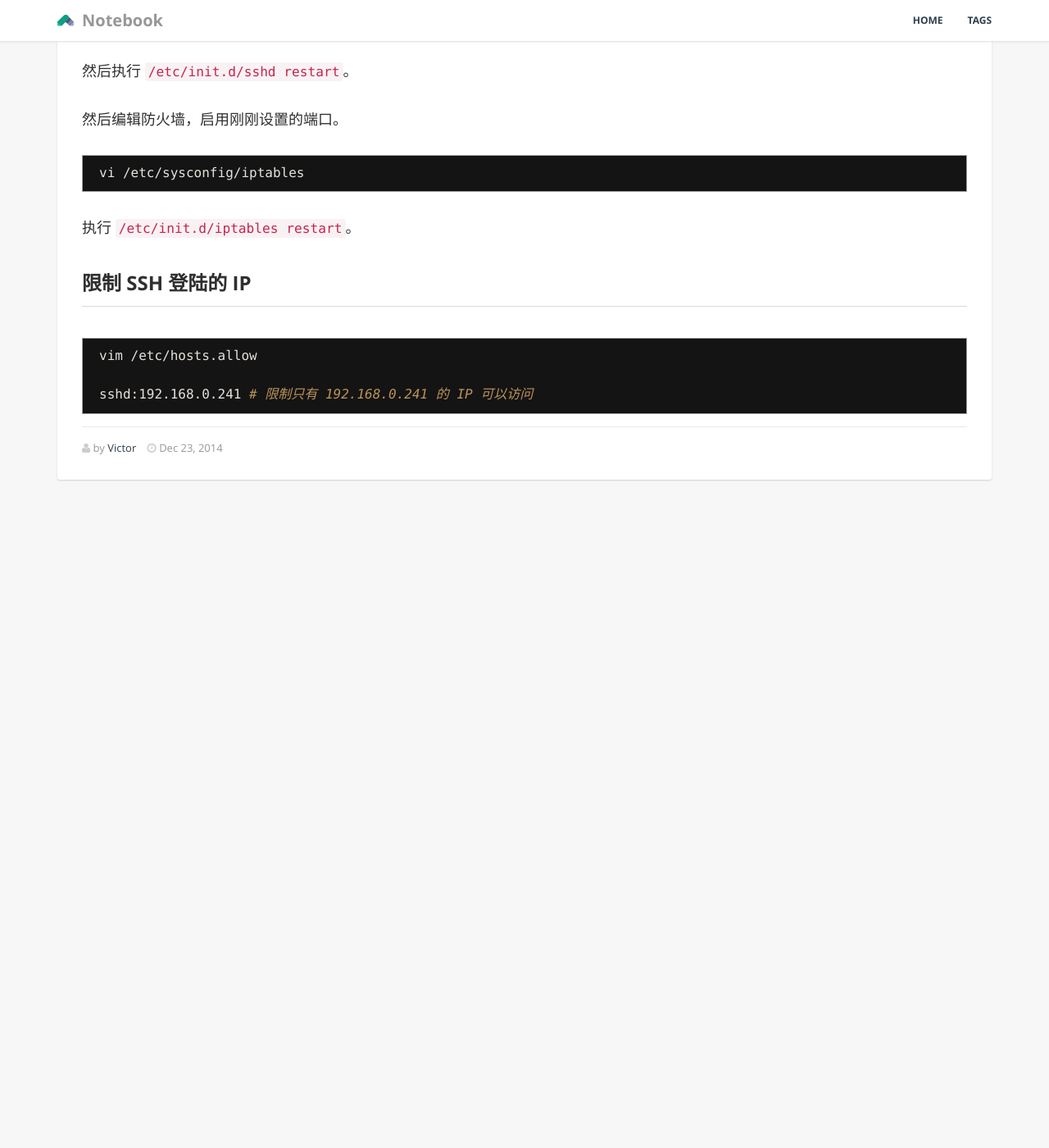
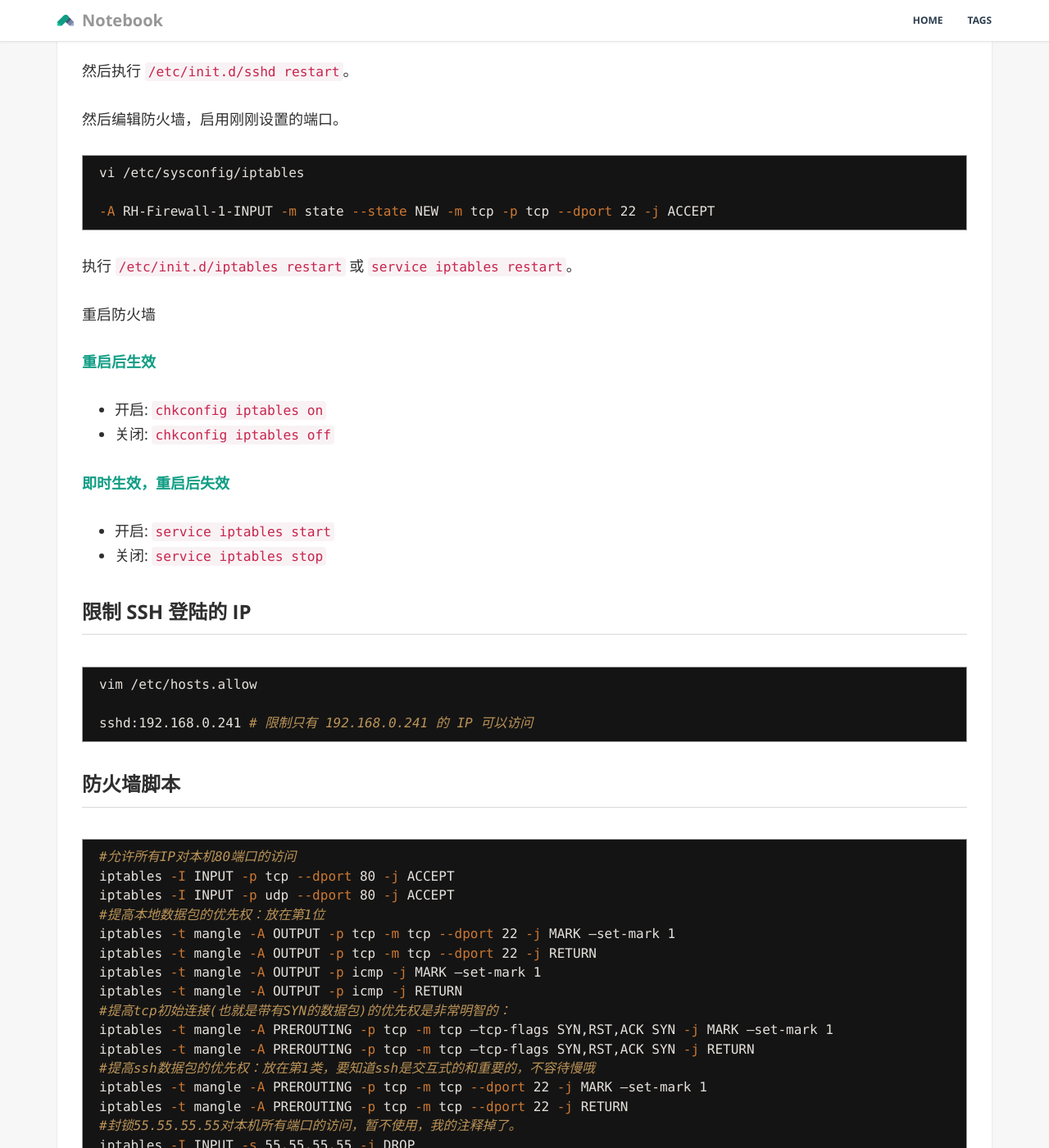
Before and after one commit to GiaoGiaoCat/GiaoGiaoCat.github.io, a Jekyll site: the page built from _posts/201412/2014-12-23-change-ssh-port.md, in a window 1280 px wide and 1400 px high, scrolled down 342 px. Shown: the whole window at 82% size. Built offline with Jekyll 4.4.1, drawn with Linux system fonts in a browser that asks for light colours; Markdown is read by kramdown in place of the engine named in the settings; before the commit the page ends 972 px from its top, so only the background shows below that; some of the changed text lies outside the part shown.

Commit message:
add change linux port by iptables

````diff
--- a/_posts/201412/2014-12-23-change-ssh-port.md
+++ b/_posts/201412/2014-12-23-change-ssh-port.md
@@ -21,9 +21,23 @@ Port 22 # change to other number.
 
 ```bash
 vi /etc/sysconfig/iptables
+
+-A RH-Firewall-1-INPUT -m state --state NEW -m tcp -p tcp --dport 22 -j ACCEPT
 ```
 
-执行 ```/etc/init.d/iptables restart```。
+执行 ```/etc/init.d/iptables restart``` 或 ```service iptables restart```。
+
+重启防火墙
+
+**重启后生效**
+
+* 开启: ```chkconfig iptables on```
+* 关闭: ``` chkconfig iptables off```
+
+**即时生效，重启后失效**
+
+* 开启: ```service iptables start```
+* 关闭: ```service iptables stop```
 
 ## 限制 SSH 登陆的 IP
 
@@ -32,3 +46,30 @@ vim /etc/hosts.allow
 
 sshd:192.168.0.241 # 限制只有 192.168.0.241 的 IP 可以访问
 ```
+
+## 防火墙脚本
+
+```bash
+#允许所有IP对本机80端口的访问
+iptables -I INPUT -p tcp --dport 80 -j ACCEPT
+iptables -I INPUT -p udp --dport 80 -j ACCEPT
+#提高本地数据包的优先权：放在第1位
+iptables -t mangle -A OUTPUT -p tcp -m tcp --dport 22 -j MARK –set-mark 1
+iptables -t mangle -A OUTPUT -p tcp -m tcp --dport 22 -j RETURN
+iptables -t mangle -A OUTPUT -p icmp -j MARK –set-mark 1
+iptables -t mangle -A OUTPUT -p icmp -j RETURN
+#提高tcp初始连接(也就是带有SYN的数据包)的优先权是非常明智的：
+iptables -t mangle -A PREROUTING -p tcp -m tcp –tcp-flags SYN,RST,ACK SYN -j MARK –set-mark 1
+iptables -t mangle -A PREROUTING -p tcp -m tcp –tcp-flags SYN,RST,ACK SYN -j RETURN
+#提高ssh数据包的优先权：放在第1类，要知道ssh是交互式的和重要的，不容待慢哦
+iptables -t mangle -A PREROUTING -p tcp -m tcp --dport 22 -j MARK –set-mark 1
+iptables -t mangle -A PREROUTING -p tcp -m tcp --dport 22 -j RETURN
+#封锁55.55.55.55对本机所有端口的访问，暂不使用，我的注释掉了。
+iptables -I INPUT -s 55.55.55.55 -j DROP
+#禁止55.55.55.55对80端口的访问
+iptables -I INPUT -s 55.55.55.55 -p TCP --dport 80 -j DROP
+```
+
+## 参考
+
+* [Linux的iptables常用配置范例](http://www.ha97.com/3928.html)
````
